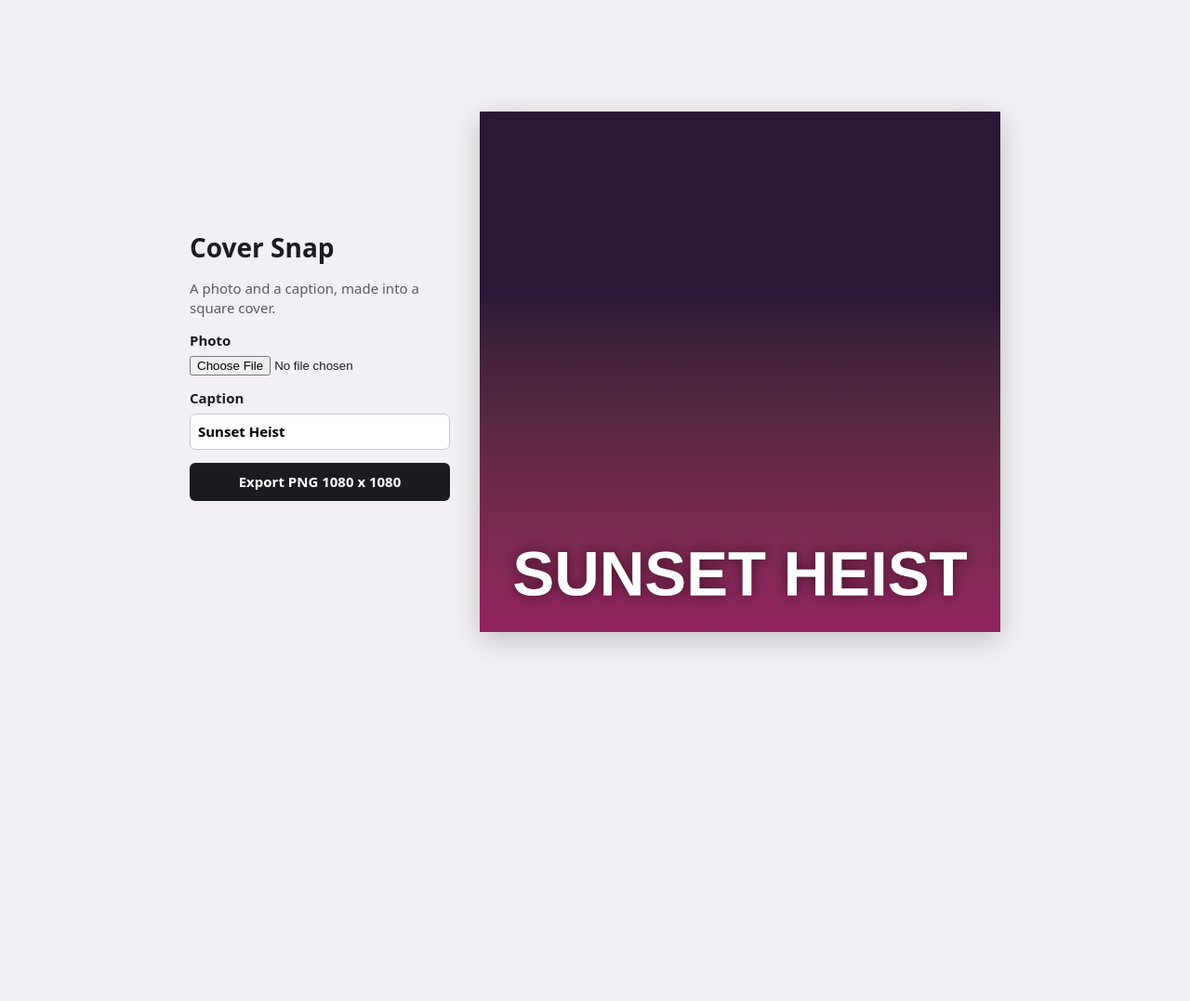
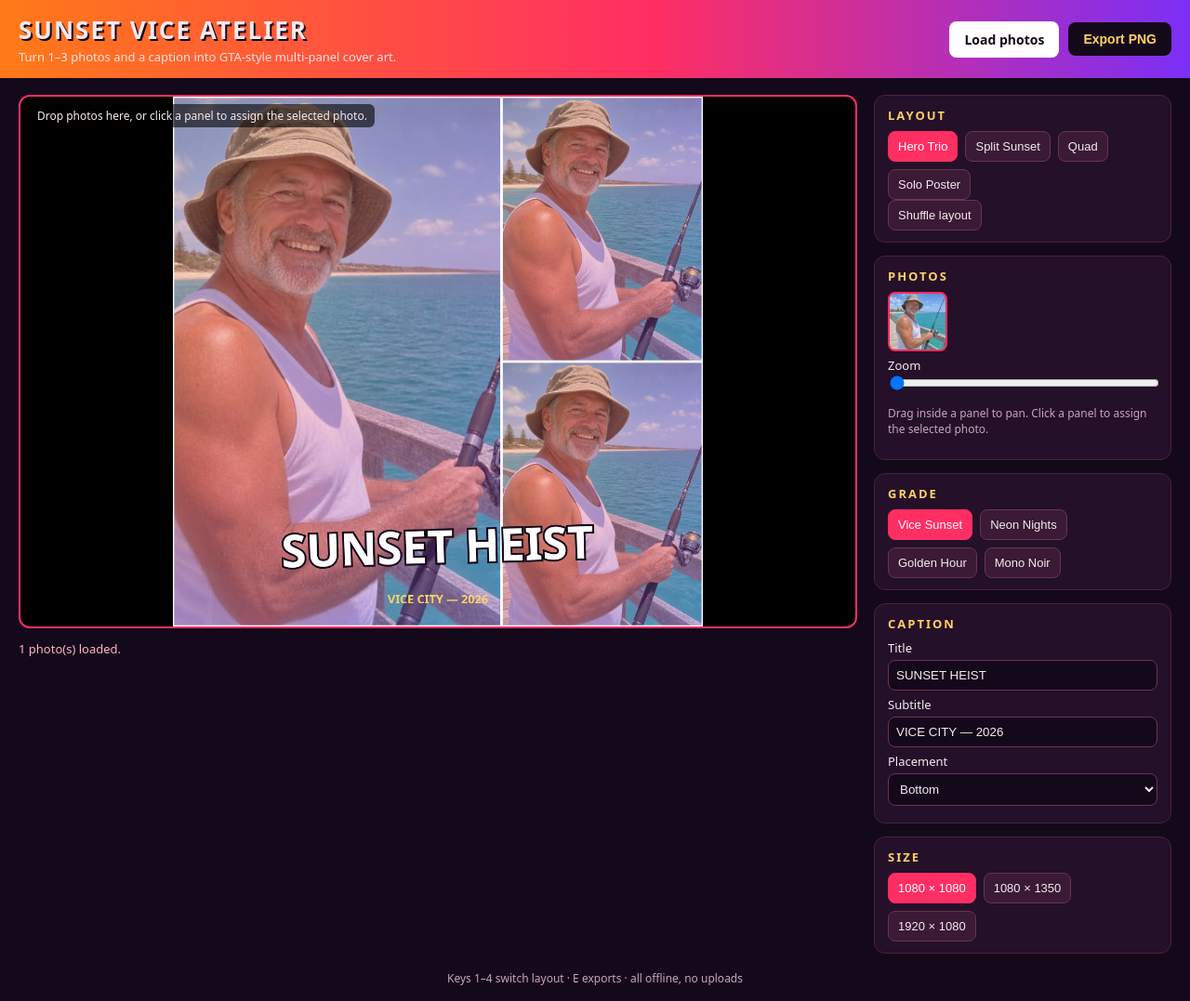
Before and after one commit to bimaadijaya007/gta6-cover-art-vice-v5, a plain HTML site: page app/index.html in a window 1280 px wide. Shown: the whole page at 93% size. Before the commit the page ends 800 px from the top, so only its background shows below. Drawn offline with Linux system fonts and the light colour scheme.

Commit message:
Sunset Vice Atelier: GTA-style multi-panel cover maker (gta6-cover-art-01)
- app/index.html + atelier.css + atelier.js written fresh from design note
- 4 layouts (hero/split/quad/solo), 4 grades, caption, 3 export sizes
- main.ts copies app/ + screenshots/, writes dossier.json via vendor lib
- screenshots taken headless in-session; README from template

```diff
--- /dev/null
+++ b/app/atelier.css
@@ -0,0 +1,26 @@
+* { box-sizing: border-box; }
+body { margin: 0; background: #14091a; color: #f5e9f0; font-family: system-ui, -apple-system, "Segoe UI", sans-serif; }
+.top { display: flex; justify-content: space-between; align-items: center; gap: 16px; padding: 14px 20px; background: linear-gradient(90deg, #ff7a18, #ff2e63 55%, #7b2ff7); }
+.top h1 { margin: 0; font-size: 26px; letter-spacing: 2px; font-weight: 900; text-shadow: 2px 2px 0 #14091a; }
+.sub { margin: 2px 0 0; font-size: 13px; opacity: .95; }
+.top-actions { display: flex; gap: 10px; align-items: center; }
+.btn { display: inline-block; background: #fff; color: #14091a; border: 0; border-radius: 8px; padding: 10px 16px; font-weight: 800; cursor: pointer; font-size: 14px; }
+.btn.accent { background: #14091a; color: #ffd166; }
+.wrap { display: grid; grid-template-columns: minmax(0, 1fr) 320px; gap: 18px; padding: 18px 20px; max-width: 1280px; margin: 0 auto; }
+.stage { background: #000; border: 2px solid #ff2e63; border-radius: 12px; overflow: hidden; position: relative; }
+.stage canvas { display: block; width: auto; max-width: 100%; max-height: calc(100vh - 230px); margin: 0 auto; }
+.drop-hint { position: absolute; left: 10px; top: 8px; margin: 0; font-size: 12px; background: rgba(0,0,0,.6); padding: 4px 8px; border-radius: 6px; }
+.status { font-size: 13px; color: #ffb3c8; }
+.deck { display: flex; flex-direction: column; gap: 14px; }
+.deck section { background: #241028; border: 1px solid #4a2140; border-radius: 12px; padding: 12px 14px; }
+.deck h2 { margin: 0 0 8px; font-size: 13px; letter-spacing: 2px; text-transform: uppercase; color: #ffd166; }
+.row { display: flex; flex-wrap: wrap; gap: 8px; }
+.row button, #shuffleBtn { background: #3a1a34; color: #f5e9f0; border: 1px solid #6b3357; border-radius: 8px; padding: 8px 10px; cursor: pointer; font-size: 13px; }
+.row button.active, .thumb.active { background: #ff2e63; border-color: #ff2e63; color: #fff; }
+.deck label { display: block; font-size: 13px; margin: 6px 0; }
+.deck input[type=text], .deck select { width: 100%; padding: 8px; margin-top: 4px; border-radius: 8px; border: 1px solid #6b3357; background: #14091a; color: #f5e9f0; }
+.deck input[type=range] { width: 100%; }
+.hint { font-size: 12px; color: #c9a3bb; }
+.thumb { width: 64px; height: 64px; object-fit: cover; border-radius: 8px; border: 2px solid #6b3357; cursor: pointer; }
+.foot { text-align: center; font-size: 12px; color: #c9a3bb; padding: 0 0 16px; }
+@media (max-width: 820px) { .wrap { grid-template-columns: 1fr; } .top { flex-direction: column; align-items: flex-start; } }
--- /dev/null
+++ b/app/atelier.js
@@ -0,0 +1,223 @@
+// Sunset Vice Atelier — GTA-style multi-panel cover maker. Canvas 2D only, offline.
+(function () {
+  'use strict';
+  var LAYOUTS = ['hero', 'split', 'quad', 'solo'];
+  var GRADES = {
+    sunset: ['#ff7a18', '#ff2e63', '#7b2ff7'],
+    neon: ['#00e5ff', '#ff2e63', '#b537f2'],
+    golden: ['#ffb347', '#ff8c42', '#ffd166'],
+    mono: ['#888888', '#555555', '#222222'],
+  };
+  var SIZES = { '1080x1080': [1080, 1080], '1080x1350': [1080, 1350], '1920x1080': [1920, 1080] };
+  var params = new URLSearchParams(location.search);
+  var state = {
+    layout: LAYOUTS.indexOf(params.get('layout')) >= 0 ? params.get('layout') : 'hero',
+    grade: params.get('grade') in GRADES ? params.get('grade') : 'sunset',
+    size: params.get('size') in SIZES ? params.get('size') : '1080x1080',
+    title: params.get('caption') || 'SUNSET HEIST',
+    subtitle: 'VICE CITY — 2026',
+    place: 'bottom',
+    zoom: 1,
+    selected: 0,
+  };
+  var photos = []; // {img, name, pan:{x,y}, zoom}
+  var canvas = document.getElementById('cover');
+  var ctx = canvas.getContext('2d');
+  var statusEl = document.getElementById('status');
+  var stage = document.getElementById('stage');
+
+  function sizeWH() { return SIZES[state.size]; }
+  function panels(w, h) {
+    if (state.layout === 'hero') return [
+      { x: 0, y: 0, w: w * 0.62, h: h },
+      { x: w * 0.62, y: 0, w: w * 0.38, h: h / 2 },
+      { x: w * 0.62, y: h / 2, w: w * 0.38, h: h / 2 },
+    ];
+    if (state.layout === 'split') return [
+      { x: 0, y: 0, w: w / 2, h: h },
+      { x: w / 2, y: 0, w: w / 2, h: h },
+    ];
+    if (state.layout === 'quad') return [
+      { x: 0, y: 0, w: w / 2, h: h / 2 },
+      { x: w / 2, y: 0, w: w / 2, h: h / 2 },
+      { x: 0, y: h / 2, w: w / 2, h: h / 2 },
+      { x: w / 2, y: h / 2, w: w / 2, h: h / 2 },
+    ];
+    return [{ x: 0, y: 0, w: w, h: h }];
+  }
+  function drawCover(c, w, h) {
+    var ps = panels(w, h);
+    c.fillStyle = '#14091a'; c.fillRect(0, 0, w, h);
+    ps.forEach(function (p, i) {
+      var ph = photos[i % Math.max(photos.length, 1)];
+      c.save();
+      c.beginPath(); c.rect(p.x, p.y, p.w, p.h); c.clip();
+      if (ph && ph.img) {
+        var z = (ph.zoom || 1) * state.zoom;
+        var iw = ph.img.naturalWidth, ih = ph.img.naturalHeight;
+        var s = Math.max(p.w / iw, p.h / ih) * z;
+        var dw = iw * s, dh = ih * s;
+        var dx = p.x + (p.w - dw) / 2 + (ph.pan.x || 0);
+        var dy = p.y + (p.h - dh) / 2 + (ph.pan.y || 0);
+        c.drawImage(ph.img, dx, dy, dw, dh);
+        if (state.grade === 'mono') { c.filter = 'grayscale(1) contrast(1.15)'; c.drawImage(ph.img, dx, dy, dw, dh); c.filter = 'none'; }
+      } else {
+        var g0 = c.createLinearGradient(p.x, p.y, p.x + p.w, p.y + p.h);
+        g0.addColorStop(0, '#ff7a18'); g0.addColorStop(1, '#7b2ff7');
+        c.fillStyle = g0; c.fillRect(p.x, p.y, p.w, p.h);
+      }
+      var cols = GRADES[state.grade];
+      var g = c.createLinearGradient(p.x, p.y, p.x + p.w, p.y + p.h);
+      g.addColorStop(0, cols[0]); g.addColorStop(0.55, cols[1]); g.addColorStop(1, cols[2]);
+      c.globalAlpha = state.grade === 'mono' ? 0.08 : 0.22;
+      c.fillStyle = g; c.fillRect(p.x, p.y, p.w, p.h);
+      c.globalAlpha = 1;
+      c.restore();
+      c.strokeStyle = '#ffffff'; c.lineWidth = Math.max(2, w / 360);
+      c.strokeRect(p.x + 1, p.y + 1, p.w - 2, p.h - 2);
+    });
+    drawCaption(c, w, h, ps);
+  }
+  function drawCaption(c, w, h, ps) {
+    var title = (state.title || '').toUpperCase();
+    var fs = Math.round(w * 0.085);
+    c.save();
+    c.textAlign = 'center';
+    c.font = '900 ' + fs + 'px system-ui, sans-serif';
+    var y;
+    if (state.place === 'top') y = h * 0.14;
+    else if (state.place === 'hero') y = ps[0].y + ps[0].h * 0.5;
+    else y = h * 0.88;
+    c.translate(w / 2, y);
+    c.rotate(-0.03);
+    c.lineWidth = Math.max(3, fs / 12); c.strokeStyle = '#14091a';
+    c.strokeText(title, 0, 0);
+    c.fillStyle = '#ffffff'; c.fillText(title, 0, 0);
+    c.restore();
+    c.save();
+    c.textAlign = 'center';
+    c.font = '700 ' + Math.round(w * 0.022) + 'px system-ui, sans-serif';
+    c.fillStyle = '#ffd166';
+    var sy = state.place === 'top' ? h * 0.14 + fs * 0.9 : (state.place === 'hero' ? ps[0].y + ps[0].h * 0.5 + fs * 0.9 : h * 0.88 + fs * 0.9);
+    c.fillText(state.subtitle, w / 2, Math.min(sy, h - 8));
+    c.restore();
+  }
+  function render() {
+    var wh = sizeWH();
+    canvas.width = wh[0]; canvas.height = wh[1];
+    drawCover(ctx, wh[0], wh[1]);
+    syncUI();
+    var q = new URLSearchParams();
+    q.set('layout', state.layout); q.set('grade', state.grade);
+    q.set('size', state.size); q.set('caption', state.title);
+    history.replaceState(null, '', '?' + q.toString());
+    window.__atelierReady = photos.length > 0;
+  }
+  function syncUI() {
+    document.querySelectorAll('#layoutRow button').forEach(function (b) { b.classList.toggle('active', b.dataset.layout === state.layout); });
+    document.querySelectorAll('#gradeRow button').forEach(function (b) { b.classList.toggle('active', b.dataset.grade === state.grade); });
+    document.querySelectorAll('#sizeRow button').forEach(function (b) { b.classList.toggle('active', b.dataset.size === state.size); });
+    var row = document.getElementById('photoRow');
+    row.innerHTML = '';
+    photos.forEach(function (p, i) {
+      var t = document.createElement('img');
+      t.className = 'thumb' + (i === state.selected ? ' active' : '');
+      t.src = p.img.src; t.alt = p.name || ('photo ' + (i + 1));
+      t.addEventListener('click', function () { state.selected = i; render(); });
+      row.appendChild(t);
+    });
+    document.getElementById('title').value = state.title;
+  }
+  function addPhoto(img, name) {
+    if (photos.length >= 3) photos.shift();
+    photos.push({ img: img, name: name, pan: { x: 0, y: 0 }, zoom: 1 });
+    state.selected = photos.length - 1;
+    statusEl.textContent = photos.length + ' photo(s) loaded.';
+    render();
+  }
+  function loadFile(file) {
+    var img = new Image();
+    img.onload = function () { addPhoto(img, file.name); };
+    img.onerror = function () { statusEl.textContent = 'Could not load ' + file.name; };
+    img.src = URL.createObjectURL(file);
+  }
+  function loadSample() {
+    var img = new Image();
+    img.onload = function () { addPhoto(img, 'pier.jpg'); };
+    img.onerror = function () { statusEl.textContent = 'Sample photo missing — load your own photos.'; render(); };
+    img.src = './samples/pier.jpg';
+  }
+  function exportPNG() {
+    var wh = sizeWH();
+    var off = document.createElement('canvas');
+    off.width = wh[0]; off.height = wh[1];
+    drawCover(off.getContext('2d'), wh[0], wh[1]);
+    var done = function (blob) {
+      window.__exportResult = { width: wh[0], height: wh[1], bytes: blob ? blob.size : 0, ok: !!blob };
+      if (!blob) { statusEl.textContent = 'Export failed.'; return; }
+      var a = document.createElement('a');
+      a.href = URL.createObjectURL(blob);
+      a.download = 'vice-cover-' + state.size + '.png';
+      a.click();
+      statusEl.textContent = 'Exported ' + a.download + ' (' + blob.size + ' bytes).';
+    };
+    if (off.toBlob) off.toBlob(done, 'image/png');
+    else done(null);
+  }
+  // Controls
+  document.querySelectorAll('#layoutRow button').forEach(function (b) {
+    b.addEventListener('click', function () { state.layout = b.dataset.layout; render(); });
+  });
+  document.querySelectorAll('#gradeRow button').forEach(function (b) {
+    b.addEventListener('click', function () { state.grade = b.dataset.grade; render(); });
+  });
+  document.querySelectorAll('#sizeRow button').forEach(function (b) {
+    b.addEventListener('click', function () { state.size = b.dataset.size; render(); });
+  });
+  document.getElementById('shuffleBtn').addEventListener('click', function () {
+    state.layout = LAYOUTS[(LAYOUTS.indexOf(state.layout) + 1) % LAYOUTS.length]; render();
+  });
+  document.getElementById('photos').addEventListener('change', function (e) {
+    Array.prototype.forEach.call(e.target.files, loadFile);
+  });
+  document.getElementById('title').addEventListener('input', function (e) { state.title = e.target.value; render(); });
+  document.getElementById('subtitle').addEventListener('input', function (e) { state.subtitle = e.target.value; render(); });
+  document.getElementById('place').addEventListener('change', function (e) { state.place = e.target.value; render(); });
+  document.getElementById('zoom').addEventListener('input', function (e) { state.zoom = parseFloat(e.target.value); render(); });
+  document.getElementById('exportBtn').addEventListener('click', exportPNG);
+  stage.addEventListener('dragover', function (e) { e.preventDefault(); });
+  stage.addEventListener('drop', function (e) {
+    e.preventDefault();
+    Array.prototype.forEach.call(e.dataTransfer.files, loadFile);
+  });
+  var drag = null;
+  canvas.addEventListener('pointerdown', function (e) { drag = { x: e.clientX, y: e.clientY }; canvas.setPointerCapture(e.pointerId); });
+  canvas.addEventListener('pointermove', function (e) {
+    if (!drag || !photos[state.selected]) return;
+    var r = canvas.getBoundingClientRect();
+    var scale = canvas.width / r.width;
+    photos[state.selected].pan.x += (e.clientX - drag.x) * scale;
+    photos[state.selected].pan.y += (e.clientY - drag.y) * scale;
+    drag = { x: e.clientX, y: e.clientY };
+    render();
+  });
+  canvas.addEventListener('pointerup', function () { drag = null; });
+  canvas.addEventListener('click', function (e) {
+    var r = canvas.getBoundingClientRect();
+    var x = (e.clientX - r.left) / r.width * canvas.width;
+    var y = (e.clientY - r.top) / r.height * canvas.height;
+    var ps = panels(canvas.width, canvas.height);
+    var hit = ps.findIndex(function (p) { return x >= p.x && x < p.x + p.w && y >= p.y && y < p.y + p.h; });
+    if (hit >= 0 && photos.length) { state.selected = Math.min(hit, photos.length - 1); render(); }
+  });
+  document.addEventListener('keydown', function (e) {
+    if (e.target && (e.target.tagName === 'INPUT' || e.target.tagName === 'SELECT')) return;
+    if (e.key >= '1' && e.key <= '4') { state.layout = LAYOUTS[parseInt(e.key, 10) - 1]; render(); }
+    if (e.key === 'e' || e.key === 'E') exportPNG();
+  });
+  // Auto-export hook used by headless verification: ?export=1 triggers one export after load.
+  var wantExport = params.get('export') === '1';
+  loadSample();
+  render();
+  if (wantExport) setTimeout(exportPNG, 600);
+})();
--- a/app/index.html
+++ b/app/index.html
@@ -3,21 +3,78 @@
 <head>
 <meta charset="utf-8">
 <meta name="viewport" content="width=device-width, initial-scale=1">
-<title>Cover Snap</title>
-<link rel="stylesheet" href="./style.css">
+<title>Sunset Vice Atelier — GTA-style Cover Maker</title>
+<link rel="stylesheet" href="./atelier.css">
 </head>
 <body>
-<main class="app">
-  <section class="controls">
-    <h1>Cover Snap</h1>
-    <p>A photo and a caption, made into a square cover.</p>
-    <label>Photo <input id="photo" type="file" accept="image/*"></label>
-    <label>Caption <input id="caption" type="text" maxlength="40" value="Sunset Heist"></label>
-    <button id="export" type="button">Export PNG 1080 x 1080</button>
-    <p id="status" role="status"></p>
+<header class="top">
+  <div>
+    <h1>SUNSET VICE ATELIER</h1>
+    <p class="sub">Turn 1–3 photos and a caption into GTA-style multi-panel cover art.</p>
+  </div>
+  <div class="top-actions">
+    <label class="btn" for="photos">Load photos</label>
+    <input id="photos" type="file" accept="image/*" multiple hidden>
+    <button id="exportBtn" class="btn accent" type="button">Export PNG</button>
+  </div>
+</header>
+<main class="wrap">
+  <section class="stage-col">
+    <div class="stage" id="stage">
+      <canvas id="cover" width="1080" height="1080" aria-label="The cover"></canvas>
+      <p class="drop-hint">Drop photos here, or click a panel to assign the selected photo.</p>
+    </div>
+    <p class="status" id="status" role="status">Loading sample photo…</p>
   </section>
-  <canvas id="cover" width="1080" height="1080" aria-label="The cover"></canvas>
+  <aside class="deck">
+    <section>
+      <h2>Layout</h2>
+      <div class="row" id="layoutRow">
+        <button type="button" data-layout="hero">Hero Trio</button>
+        <button type="button" data-layout="split">Split Sunset</button>
+        <button type="button" data-layout="quad">Quad</button>
+        <button type="button" data-layout="solo">Solo Poster</button>
+      </div>
+      <button id="shuffleBtn" type="button">Shuffle layout</button>
+    </section>
+    <section>
+      <h2>Photos</h2>
+      <div class="row" id="photoRow"></div>
+      <label>Zoom <input id="zoom" type="range" min="1" max="2.5" step="0.05" value="1"></label>
+      <p class="hint">Drag inside a panel to pan. Click a panel to assign the selected photo.</p>
+    </section>
+    <section>
+      <h2>Grade</h2>
+      <div class="row" id="gradeRow">
+        <button type="button" data-grade="sunset">Vice Sunset</button>
+        <button type="button" data-grade="neon">Neon Nights</button>
+        <button type="button" data-grade="golden">Golden Hour</button>
+        <button type="button" data-grade="mono">Mono Noir</button>
+      </div>
+    </section>
+    <section>
+      <h2>Caption</h2>
+      <label>Title <input id="title" type="text" maxlength="40" value="SUNSET HEIST"></label>
+      <label>Subtitle <input id="subtitle" type="text" maxlength="60" value="VICE CITY — 2026"></label>
+      <label>Placement
+        <select id="place">
+          <option value="top">Top</option>
+          <option value="bottom" selected>Bottom</option>
+          <option value="hero">Over hero panel</option>
+        </select>
+      </label>
+    </section>
+    <section>
+      <h2>Size</h2>
+      <div class="row" id="sizeRow">
+        <button type="button" data-size="1080x1080">1080 × 1080</button>
+        <button type="button" data-size="1080x1350">1080 × 1350</button>
+        <button type="button" data-size="1920x1080">1920 × 1080</button>
+      </div>
+    </section>
+  </aside>
 </main>
-<script type="module" src="./src/main.js"></script>
+<footer class="foot">Keys 1–4 switch layout · E exports · all offline, no uploads</footer>
+<script src="./atelier.js"></script>
 </body>
 </html>
--- a/app/src/cover.js
+++ /dev/null
@@ -1,35 +0,0 @@
-// Draws the cover: the photo filling the square, a sunset tint rising from the bottom, and the caption in bold
-// white capitals along the foot.
-
-/** Draws `photo` (an image, or null) and `caption` onto the canvas's 2D context, at the canvas's own size. */
-export function drawCover(canvas, photo, caption) {
-  const ctx = canvas.getContext('2d');
-  const { width: w, height: h } = canvas;
-  ctx.fillStyle = '#2b1838';
-  ctx.fillRect(0, 0, w, h);
-  if (photo) {
-    const scale = Math.max(w / photo.naturalWidth, h / photo.naturalHeight);
-    const pw = photo.naturalWidth * scale;
-    const ph = photo.naturalHeight * scale;
-    ctx.drawImage(photo, (w - pw) / 2, (h - ph) / 2, pw, ph);
-  }
-  const tint = ctx.createLinearGradient(0, h * 0.35, 0, h);
-  tint.addColorStop(0, 'rgba(255, 120, 80, 0)');
-  tint.addColorStop(1, 'rgba(200, 40, 120, 0.65)');
-  ctx.fillStyle = tint;
-  ctx.fillRect(0, 0, w, h);
-  const text = caption.trim().toUpperCase();
-  if (!text) return;
-  let size = h * 0.12;
-  ctx.font = `bold ${size}px sans-serif`;
-  while (ctx.measureText(text).width > w * 0.9 && size > 12) {
-    size -= 2;
-    ctx.font = `bold ${size}px sans-serif`;
-  }
-  ctx.textAlign = 'center';
-  ctx.fillStyle = '#ffffff';
-  ctx.shadowColor = 'rgba(0, 0, 0, 0.5)';
-  ctx.shadowBlur = size * 0.2;
-  ctx.fillText(text, w / 2, h - h * 0.07);
-  ctx.shadowBlur = 0;
-}
--- a/app/src/main.js
+++ /dev/null
@@ -1,51 +0,0 @@
-// Wires the page: pick a photo, type a caption, export the square cover as a PNG. A `?shot=` query sets up a fixed
-// scene for a screenshot instead (./shots.js).
-import { drawCover } from './cover.js';
-import { runShot } from './shots.js';
-
-const canvas = document.getElementById('cover');
-const caption = document.getElementById('caption');
-const status = document.getElementById('status');
-let photo = null;
-
-function redraw() {
-  drawCover(canvas, photo, caption.value);
-}
-
-/** Loads an image from a URL, resolving to the image once it can be drawn. */
-export function loadImage(url) {
-  return new Promise((resolve, reject) => {
-    const img = new Image();
-    img.onload = () => resolve(img);
-    img.onerror = reject;
-    img.src = url;
-  });
-}
-
-document.getElementById('photo').addEventListener('change', async (e) => {
-  const file = e.target.files[0];
-  if (!file) return;
-  photo = await loadImage(URL.createObjectURL(file));
-  redraw();
-});
-caption.addEventListener('input', redraw);
-document.getElementById('export').addEventListener('click', () => {
-  canvas.toBlob((blob) => {
-    const a = document.createElement('a');
-    a.href = URL.createObjectURL(blob);
-    a.download = 'cover-1080x1080.png';
-    a.click();
-    status.textContent = 'Saved cover-1080x1080.png';
-  }, 'image/png');
-});
-
-const shot = new URLSearchParams(location.search).get('shot');
-if (shot) {
-  runShot(shot, new URLSearchParams(location.search), async (sample, text) => {
-    photo = await loadImage(sample);
-    caption.value = text;
-    redraw();
-  });
-} else {
-  redraw();
-}
--- a/app/src/shots.js
+++ /dev/null
@@ -1,7 +0,0 @@
-// Fixed scenes for screenshots: ?shot=editor shows the page with a sample photo; ?shot=cover shows the cover alone.
-// `photo` picks the sample (samples/<photo>.jpg) and `caption` the words. window.__shotReady is set once painted.
-export async function runShot(shot, query, load) {
-  if (shot === 'cover') document.body.classList.add('shot-cover');
-  await load(`samples/${query.get('photo') ?? 'pier'}.jpg`, query.get('caption') ?? 'Sunset Heist');
-  requestAnimationFrame(() => requestAnimationFrame(() => { window.__shotReady = true; }));
-}
--- a/app/style.css
+++ /dev/null
@@ -1,12 +0,0 @@
-html, body { margin: 0; height: 100%; background: #f2f0f4; color: #1d1b22; font: 15px/1.4 system-ui, sans-serif; }
-.app { display: flex; gap: 32px; align-items: center; justify-content: center; height: 100%; padding: 24px; box-sizing: border-box; }
-.controls { display: flex; flex-direction: column; gap: 14px; width: 280px; }
-.controls h1 { margin: 0; font-size: 28px; }
-.controls p { margin: 0; color: #5c5866; }
-label { display: flex; flex-direction: column; gap: 6px; font-weight: 600; }
-input[type=text] { font: inherit; padding: 8px; border: 1px solid #c9c4d1; border-radius: 6px; }
-button { font: inherit; font-weight: 700; padding: 10px; border: 0; border-radius: 6px; background: #1d1b22; color: #fff; cursor: pointer; }
-canvas { width: min(70vh, 60vw); height: min(70vh, 60vw); box-shadow: 0 8px 30px rgba(0, 0, 0, 0.2); }
-body.shot-cover .controls { display: none; }
-body.shot-cover .app { padding: 0; }
-body.shot-cover canvas { width: 100vw; height: 100vh; box-shadow: none; }
--- a/shots.json
+++ b/shots.json
@@ -1,5 +1 @@
-[
-  { "name": "1-cover.jpg", "query": "?shot=cover&photo=pier&caption=Sunset%20Heist", "w": 1080, "h": 1080 },
-  { "name": "2-editor.jpg", "query": "?shot=editor&photo=boulevard&caption=Boulevard%20Queen", "w": 1280, "h": 720 },
-  { "name": "3-cover.jpg", "query": "?shot=cover&photo=boulevard&caption=Boulevard%20Queen", "w": 1080, "h": 1080 }
-]
+[{"h":800,"name":"1-cover.jpg","query":"?layout=hero&grade=sunset&size=1080x1080","w":1280},{"h":800,"name":"2-editor.jpg","query":"?layout=split&grade=golden&size=1080x1080","w":1280},{"h":800,"name":"3-sizes.jpg","query":"?layout=quad&grade=neon&size=1080x1350","w":1280}]
```
Also changed, not shown: screenshots/1-cover.jpg, screenshots/2-editor.jpg, screenshots/3-cover.jpg (deleted), screenshots/3-sizes.jpg (added), 2 other files.
